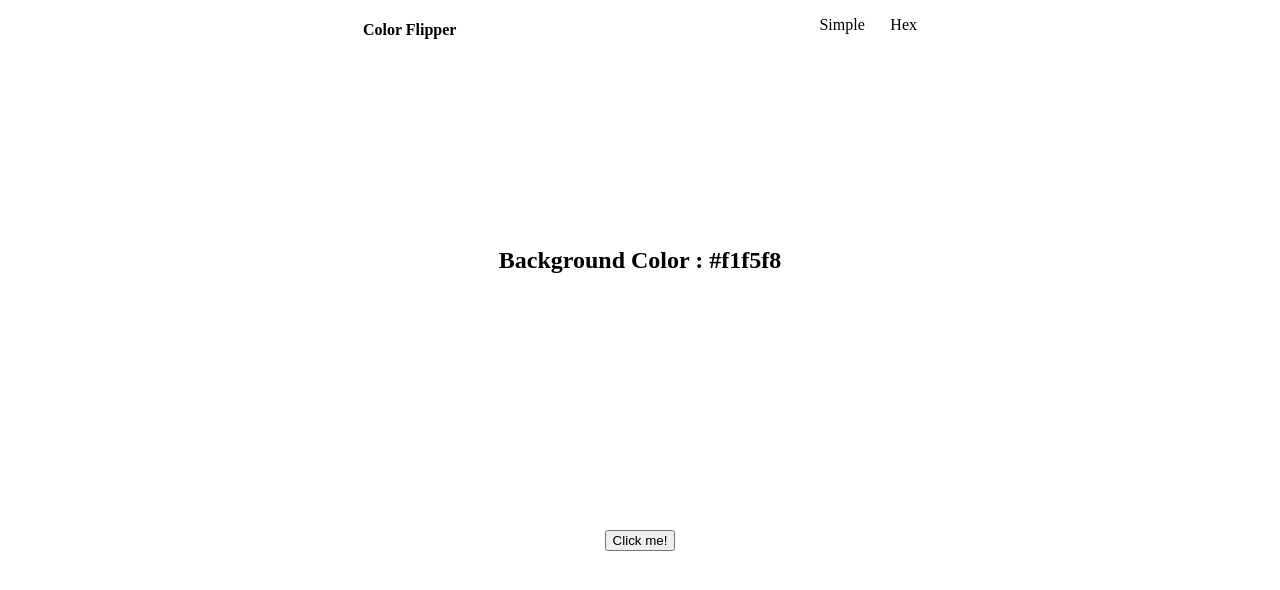
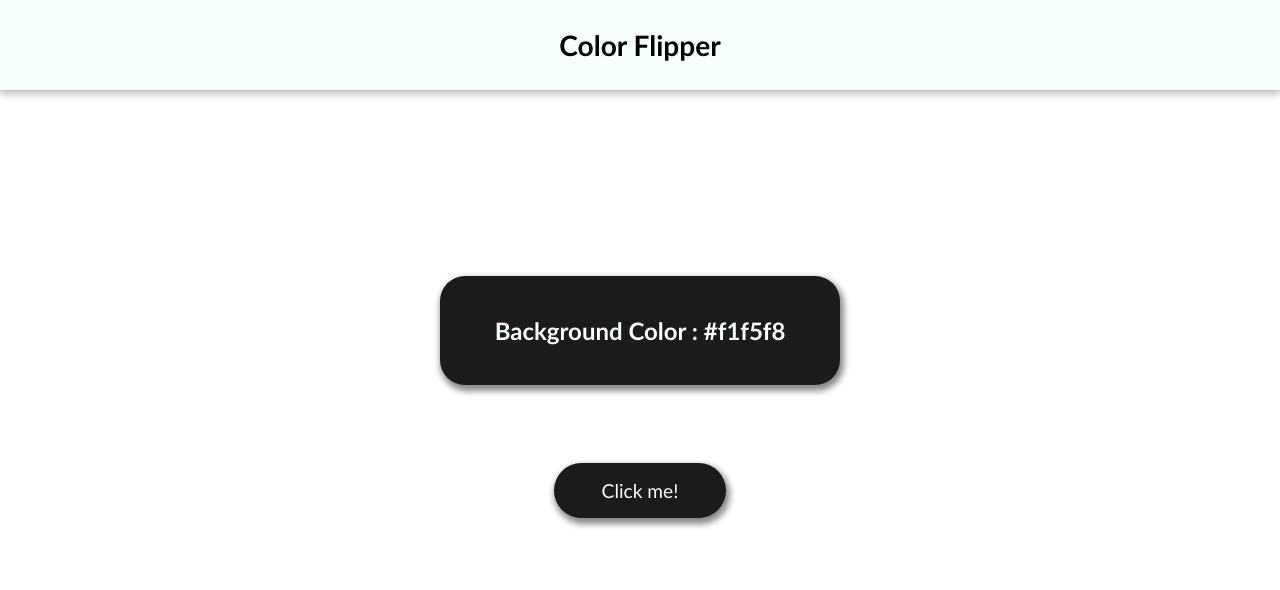
Before and after one commit to YanDamasco/ColorFlipper, a plain HTML site: page index.html in a window 1280 px wide. Drawn offline with Linux system fonts and the light colour scheme.

Commit message:
Project done. Color change function created / css stylized

```diff
--- a/app.js
+++ b/app.js
@@ -0,0 +1,17 @@
+const hex = [0, 1, 2, 3, 4, 5, 6, 7, 8, 9, "A", "B", "C", "D", "E", "F"];
+const btn = document.getElementById("btn");
+const color = document.querySelector(".color");
+
+btn.addEventListener("click", function() {
+    let hexColor = "#";
+    for (let i = 0; i < 6; i++) {
+        hexColor += hex[getRandomNumber()];
+    }
+
+    color.textContent = hexColor;
+    document.body.style.backgroundColor = hexColor;
+});
+
+function getRandomNumber() {
+    return Math.floor(Math.random() * hex.length);
+}
--- a/index.html
+++ b/index.html
@@ -9,15 +9,7 @@
 <body>
     <nav>
         <div class="nav-center">
-            <h4>Color Flipper</h4>
-            <ul class="nav-links">
-                <li class="nav-simple">
-                    <a href="index.html">Simple</a>
-                </li>
-                <li class="nav-hex">
-                    <a href="hex.html">Hex</a>
-                </li>
-            </ul>
+            <h3>Color Flipper</h3>
         </div>
     </nav>
     <main>
@@ -30,7 +22,7 @@
             </h2>
         </div>
         <div class="button">
-            <button class="btn btn-hero" id="btn">Click me!</button>
+            <button class="btn" id="btn">Click me!</button>
         </div>
     </main>
     <script src="app.js"></script>
--- a/styles.css
+++ b/styles.css
@@ -1,33 +1,40 @@
 body {
     padding: 0;
     margin: 0;
+    transition: all 0.3s ease;
 }
 
 .nav-center {
     display: flex;
     justify-content: space-evenly;
+    background-color: #f6fffd;
+    box-shadow: 0px 1px 10px 1px rgba(0, 0, 0, 0.384);
+    font-size: 1.5rem;
 }
 
-.nav-links {
-    display: flex;
-    list-style-type: none;
-    padding: 0;
-}
-
-.nav-simple {
-    padding-right: 2vw;
-}
-
-a, a:visited, a:hover, a:active {
-    color: black;
-    text-decoration: none;
+.nav-center h3 {
+    font-family: 'Trebuchet MS', 'Lucida Sans Unicode', 'Lucida Grande', 'Lucida Sans', Arial, sans-serif;
 }
 
 .container {
     display: flex;
-    height: 50vh;
+    height: 20vh;
+    margin-top: 20vh;
     align-items: center;
     justify-content: center;
+
+}
+
+.container h2 {
+    margin: 0;
+    padding: 5vh;
+    background-color: #1b1b1b;
+    border-radius: 25px;
+    color: #f6fffd;
+    font-family: 'Trebuchet MS', 'Lucida Sans Unicode', 'Lucida Grande', 'Lucida Sans', Arial, sans-serif;
+    width: 40vh;
+    text-align: center;
+    box-shadow: 2px 4px 6px 2px rgba(0, 0, 0, 0.466);
 }
 
 .button {
@@ -36,3 +43,24 @@ a, a:visited, a:hover, a:active {
     justify-content: center;
     height: 20vh;
 }
+
+.btn {
+    background-color: #1b1b1b;
+    color: #f6fffd;
+    padding: 2vh 6vh;
+    border-radius: 50px;
+    font-family: 'Trebuchet MS', 'Lucida Sans Unicode', 'Lucida Grande', 'Lucida Sans', Arial, sans-serif;
+    font-size: 1.2rem;
+    border: none;
+    box-shadow: 2px 4px 6px 2px rgba(0, 0, 0, 0.466);
+    transition: 0.3s ease-in-out;
+}
+.btn:hover {
+    cursor: pointer;
+    transform: scale(1.1);
+}
+
+.btn:picker {
+    cursor: pointer;
+    transform: scale(1.8);
+}
```
